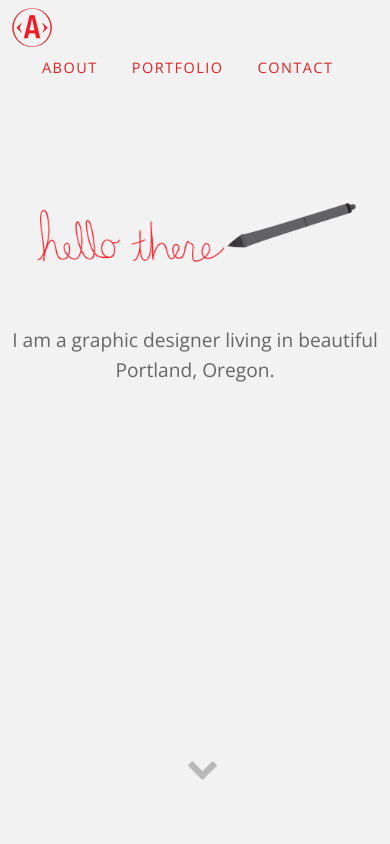
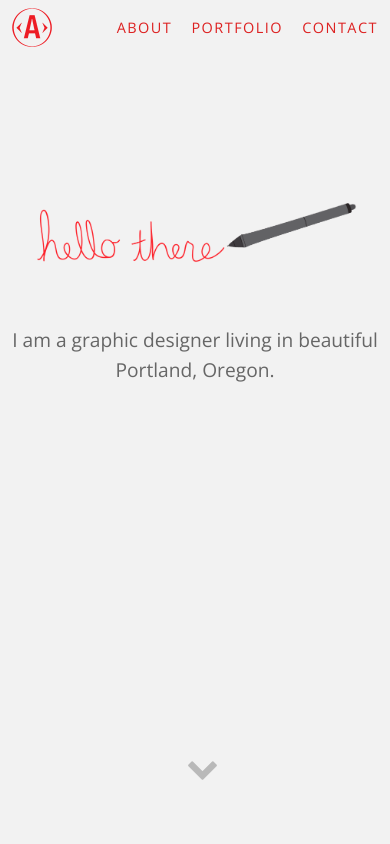
Before and after one commit to JessAndersonDesign/jessandersondesign.github.io, a plain HTML site: page index.html in a window 390 px wide. Shown: the top 844 px of the page. Drawn offline with nearby package versions, Linux system fonts and the light colour scheme.

Commit message:
fix nav on sff

```diff
--- a/index.html
+++ b/index.html
@@ -5,6 +5,7 @@
 	<meta http-equiv="Content-Type" content="text/html; charset=UTF-8">
 	<meta charset="UTF-8">
 	<title>Jess Anderson - Graphic Designer from Portland, Oregon</title>
+	<meta name="viewport" content="width=device-width,initial-scale=1.0,minimum-scale=1.0,maximum-scale=1.0"/>
 	<link rel="stylesheet" type="text/css" href="//fonts.googleapis.com/css?family=Open+Sans">
 	<link href="https://cdn.jsdelivr.net/npm/bootstrap@5.3.1/dist/css/bootstrap.min.css" rel="stylesheet" integrity="sha384-4bw+/aepP/YC94hEpVNVgiZdgIC5+VKNBQNGCHeKRQN+PtmoHDEXuppvnDJzQIu9" crossorigin="anonymous">
 	<link rel="stylesheet" type="text/css" href="css/styles.css">
--- a/scss/_nav.scss
+++ b/scss/_nav.scss
@@ -17,6 +17,10 @@ nav {
 	li {
 		display: inline-block;
 		padding-left: 30px;
+
+		@media (max-width: 767.98px) {
+			padding-left: 15px;
+		}
 	}
 	a {
 		font-size: 14.5px;
```
Also changed, not shown: css/styles.css.
